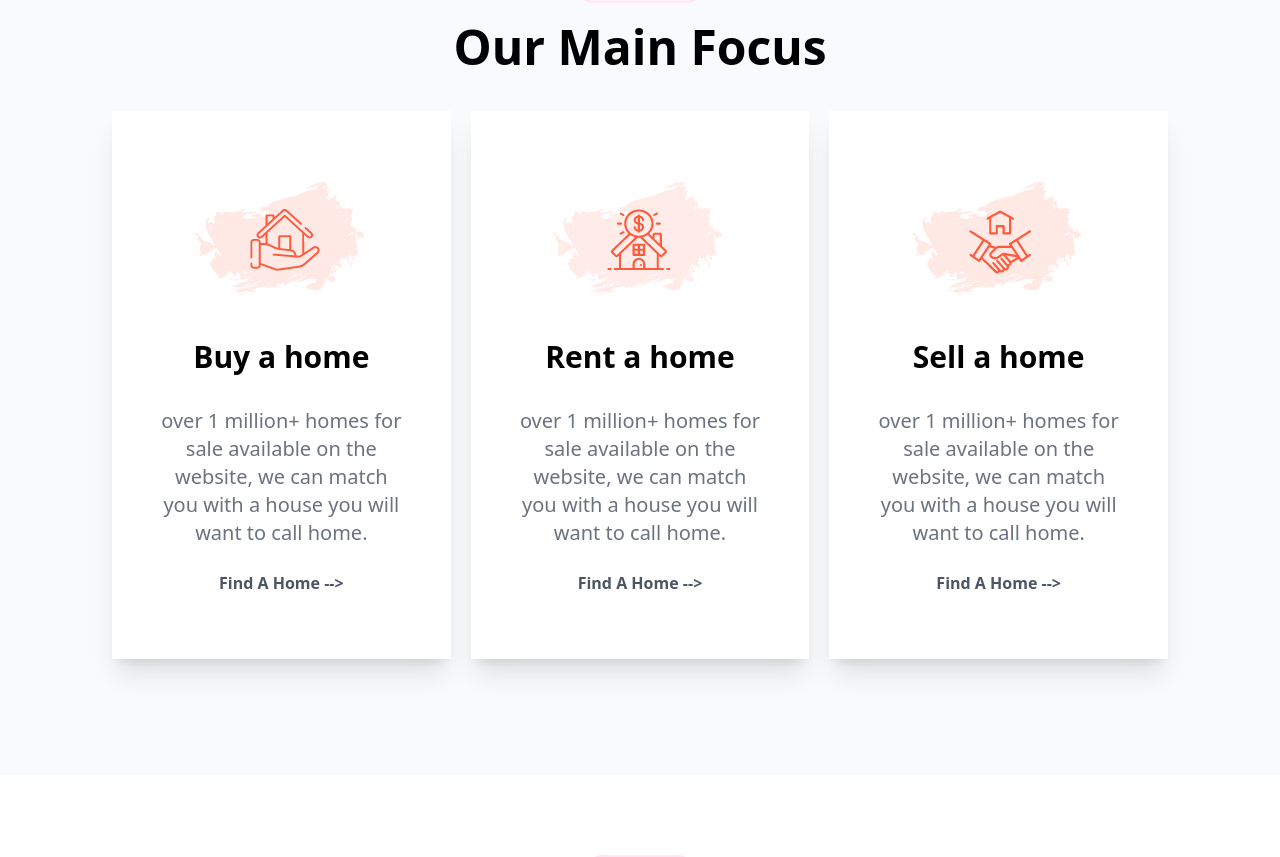
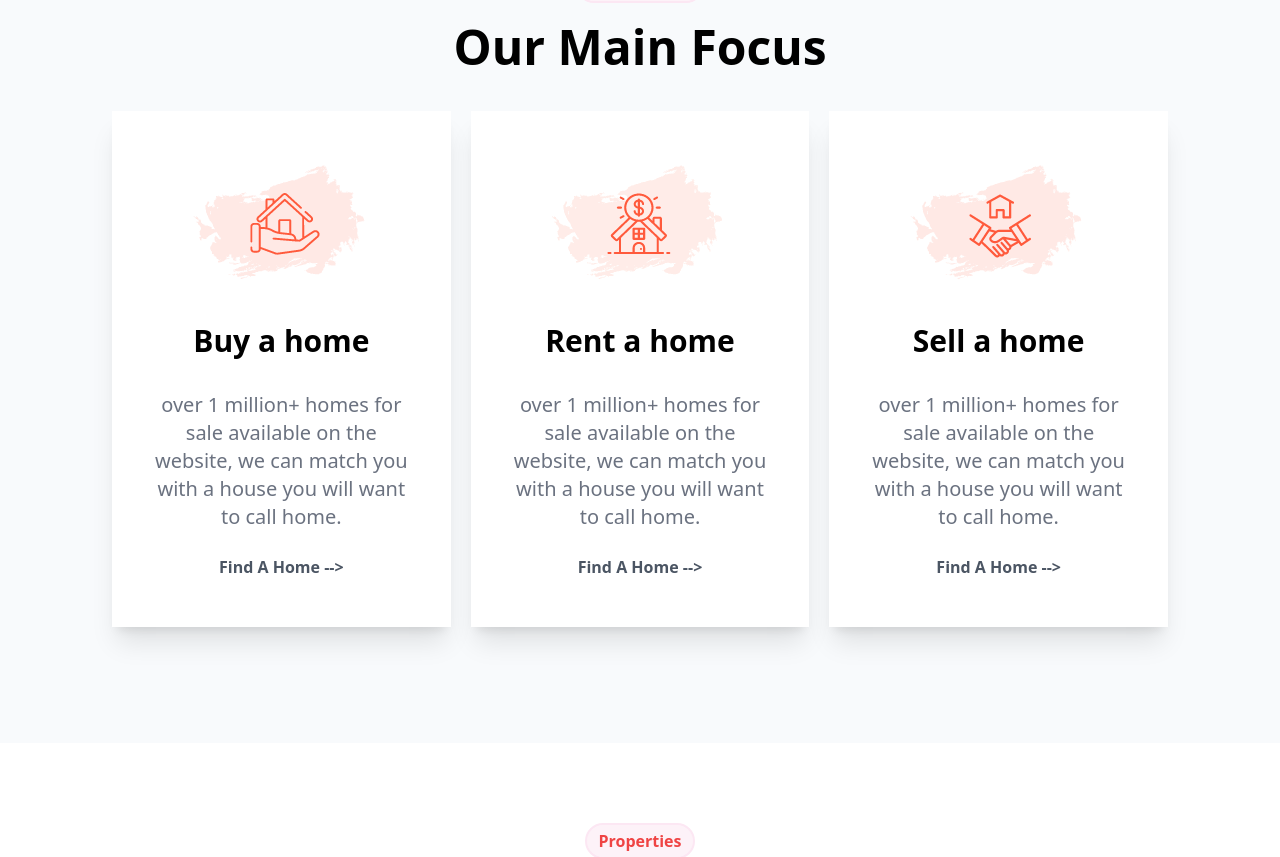
Before and after one commit to Bushra-naeem/real-estate-website, a React (Vite) app: page / in a window 1280 px wide. Shown: the part 1769-2626 px from the top of the page. Built offline with nearby package versions, Linux system fonts and the light colour scheme.

Commit message:
Update ServiceItem.jsx

```diff
--- a/src/sections/ServiceItem.jsx
+++ b/src/sections/ServiceItem.jsx
@@ -2,7 +2,7 @@ import { service_list } from "../assets/assets";
 const ServiceItem = ({image,heading,description,text}) => {
     {console.log(service_list);}
     return (
-        <div className="w-full flex flex-col items-center bg-white gap-6 px-12 py-16 my-5 shadow-xl">
+        <div className="w-full flex flex-col items-center bg-white gap-6 px-10 py-12 my-5 shadow-xl">
             <img src={image} alt="image" />
             <p className="text-xl sm:text-3xl font-bold">{heading}</p>
             <p className="text-center text-gray-500 mt-2 text-xl">{description}</p>
```
